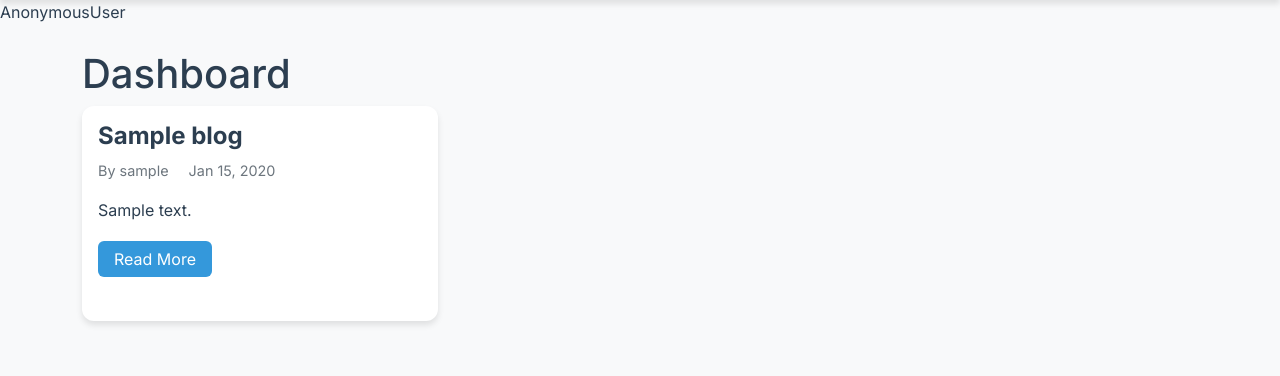
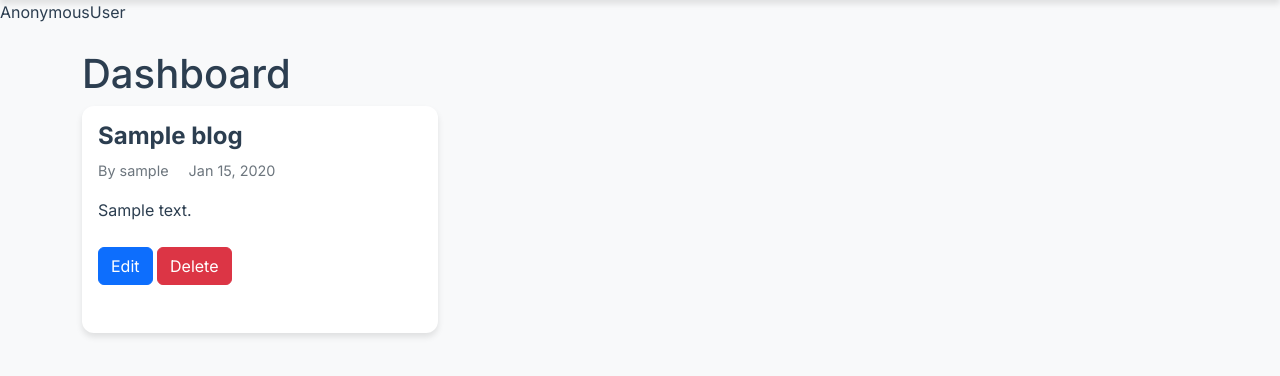
Before and after one commit to TharHtet236401/CWMedia, a Django app: template dashboard/templates/dashboard/dashboard.html in a window 1280 px wide. Shown: the part 64-440 px from the top of the page. Run offline with Django 5.2, Linux system fonts and the light colour scheme; the template is opened without the code that fills it: most values are stand-ins (such as "Sample title", 1, 10 or a date in 2020); data that the repository does not hold is empty; some libraries are stand-ins or nearby versions.

Commit message:
added delete and edit button

```diff
--- a/dashboard/templates/dashboard/dashboard_blogs.html
+++ b/dashboard/templates/dashboard/dashboard_blogs.html
@@ -11,14 +11,8 @@
                     <span class="date ms-3">{{ blog.created_at|date:"M d, Y" }}</span>
                 </div>
                 <p class="blog-content">{{ blog.content|truncatewords:30 }}</p>
-                <a href="#"
-                   class="read-more-btn"
-                   hx-get="{% url 'detailed_blog_view' blog.id %}"
-                   hx-target="#blog-section"
-                   hx-swap="innerHTML"
-                   hx-push-url="true">
-                    Read More
-                </a>
+                <a href="#" class="btn btn-primary">Edit</a>
+                <a href="#" class="btn btn-danger">Delete</a>
             </div>
         </article>
     </div>
```
